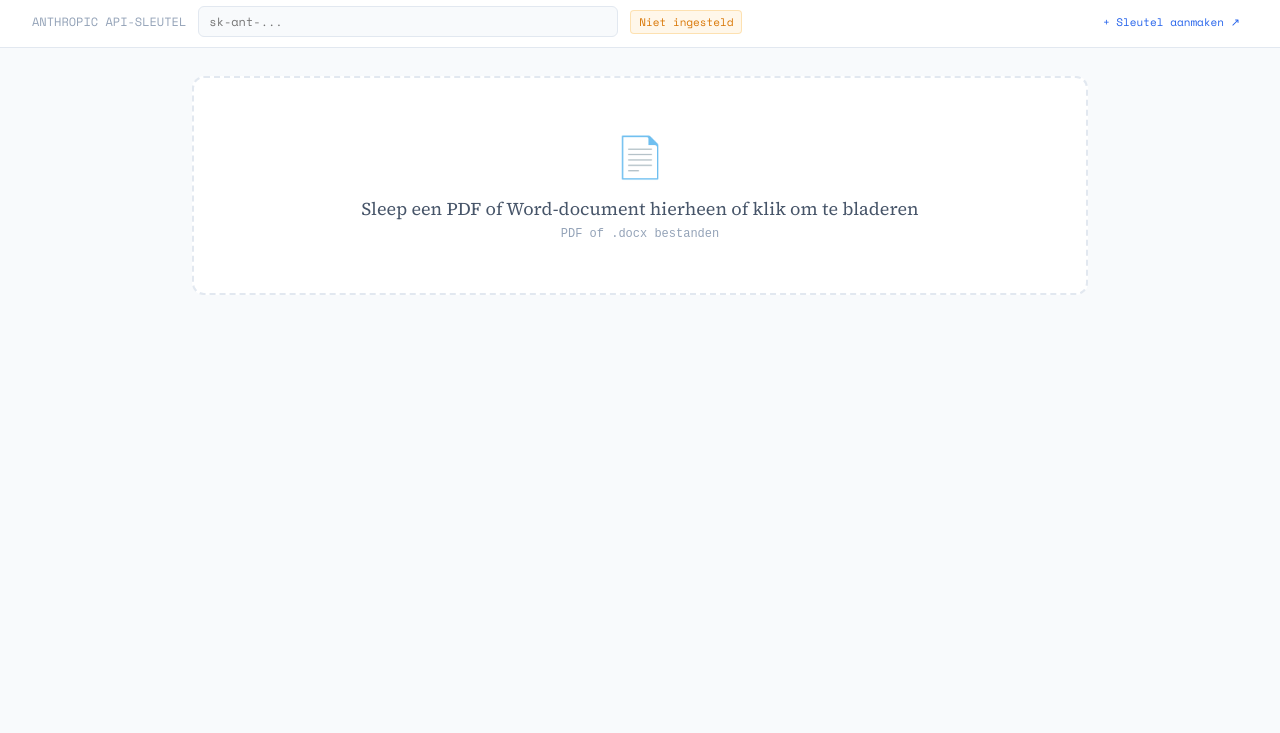
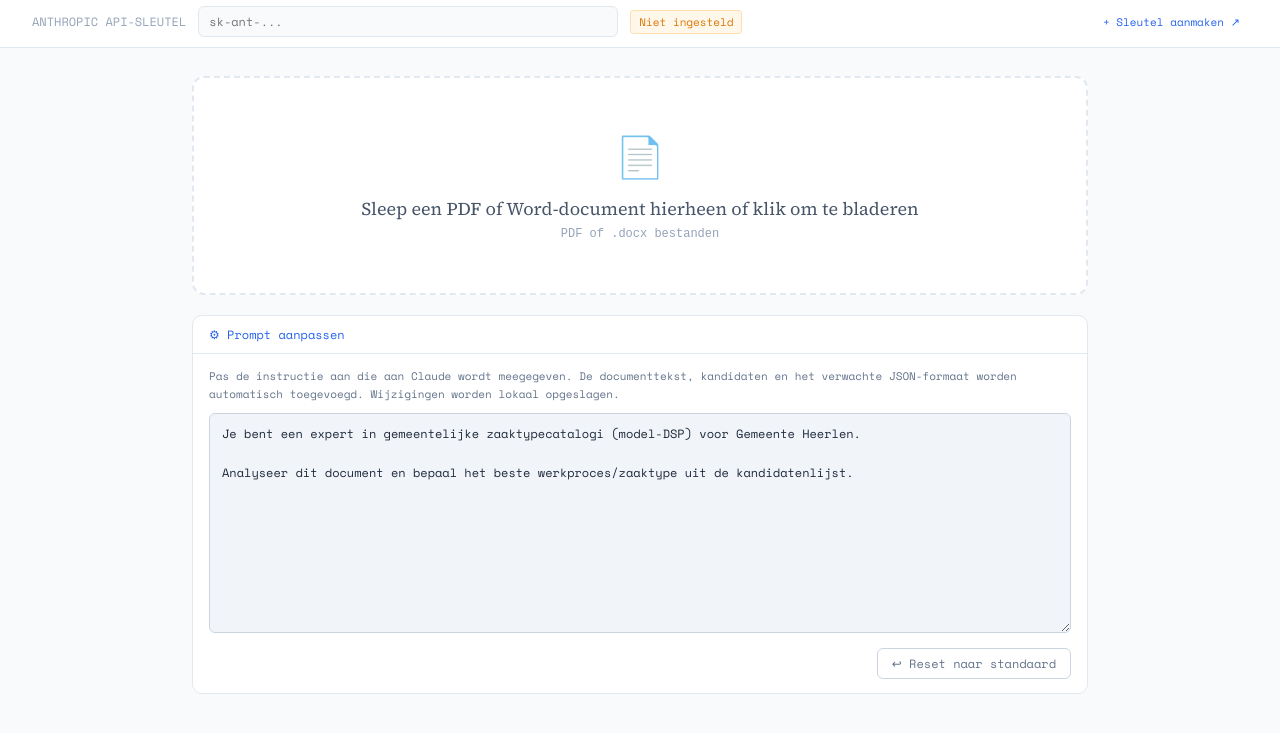
Before and after one commit to Gemeente-Heerlen/zaaktype-classificator, a plain HTML site: page index.html in a window 1280 px wide. Shown: the part 83-816 px from the top of the page. Drawn offline with nearby package versions, Linux system fonts and the light colour scheme.

Commit message:
Mogelijkheid tot het aanpassen de prompt toegevoegd.

```diff
--- a/index.html
+++ b/index.html
@@ -571,6 +571,66 @@
       vertical-align: middle
     }
 
+    .prompt-panel {
+      margin-bottom: 20px;
+      background: var(--bg2);
+      border: 1px solid var(--border);
+      border-radius: 10px;
+      overflow: hidden
+    }
+
+    .prompt-toggle {
+      padding: 10px 16px;
+      font-family: var(--mono);
+      font-size: 12px;
+      color: var(--text3);
+      cursor: pointer;
+      user-select: none;
+      list-style: none;
+      display: flex;
+      align-items: center;
+      gap: 6px
+    }
+
+    .prompt-toggle::-webkit-details-marker { display: none }
+    .prompt-panel[open] .prompt-toggle { color: var(--accent) }
+
+    .prompt-body {
+      padding: 14px 16px;
+      border-top: 1px solid var(--border)
+    }
+
+    .prompt-textarea {
+      width: 100%;
+      min-height: 220px;
+      background: var(--bg3);
+      border: 1px solid var(--border2);
+      border-radius: 6px;
+      padding: 10px 12px;
+      font-family: var(--mono);
+      font-size: 12px;
+      color: var(--text);
+      resize: vertical;
+      outline: none;
+      line-height: 1.6;
+      tab-size: 2
+    }
+
+    .prompt-textarea:focus { border-color: var(--accent) }
+
+    .btn-ghost {
+      padding: 6px 14px;
+      background: transparent;
+      border: 1px solid var(--border2);
+      border-radius: 6px;
+      color: var(--text3);
+      cursor: pointer;
+      font-size: 12px;
+      font-family: var(--mono)
+    }
+
+    .btn-ghost:hover { background: var(--bg3) }
+
     .apikey-bar {
       background: var(--bg2);
       border-bottom: 1px solid var(--border);
@@ -650,6 +710,19 @@
       <div style="font-size:12px;color:var(--text4);font-family:monospace;margin-top:6px">PDF of .docx bestanden</div>
       <input type="file" id="file-input" accept="application/pdf,.docx,application/vnd.openxmlformats-officedocument.wordprocessingml.document" style="display:none">
     </div>
+    <details class="prompt-panel" id="prompt-panel" open>
+      <summary class="prompt-toggle">⚙ Prompt aanpassen</summary>
+      <div class="prompt-body">
+        <div style="font-size:11px;color:var(--text3);font-family:var(--mono);margin-bottom:10px;line-height:1.6">
+          Pas de instructie aan die aan Claude wordt meegegeven. De documenttekst, kandidaten en het verwachte JSON-formaat worden automatisch toegevoegd. Wijzigingen worden lokaal opgeslagen.
+        </div>
+        <textarea id="prompt-textarea" class="prompt-textarea" spellcheck="false"></textarea>
+        <div style="display:flex;gap:8px;margin-top:10px;justify-content:flex-end;align-items:center">
+          <span id="prompt-saved" style="font-size:11px;color:var(--green);font-family:var(--mono);opacity:0;transition:opacity .3s">Opgeslagen ✓</span>
+          <button class="btn-ghost" onclick="resetPrompt()">↩ Reset naar standaard</button>
+        </div>
+      </div>
+    </details>
     <div class="log-panel" id="log-panel"></div>
     <div class="error-box" id="error-box"></div>
     <div id="results">
@@ -888,9 +961,42 @@
       return scored.filter(x => x.score > 0).sort((a, b) => b.score - a.score).slice(0, n).map(x => x.wp);
     }
 
+    const DEFAULT_PROMPT_TEMPLATE = `Je bent een expert in gemeentelijke zaaktypecatalogi (model-DSP) voor Gemeente Heerlen.
+
+Analyseer dit document en bepaal het beste werkproces/zaaktype uit de kandidatenlijst.`;
+
+    function getPromptTemplate() {
+      return localStorage.getItem('prompt-template') || DEFAULT_PROMPT_TEMPLATE;
+    }
+
+    function resetPrompt() {
+      localStorage.removeItem('prompt-template');
+      document.getElementById('prompt-textarea').value = DEFAULT_PROMPT_TEMPLATE;
+    }
+
+    const promptTextarea = document.getElementById('prompt-textarea');
+    const promptSaved = document.getElementById('prompt-saved');
+    let promptSaveTimer;
+    promptTextarea.value = getPromptTemplate();
+    promptTextarea.addEventListener('input', () => {
+      localStorage.setItem('prompt-template', promptTextarea.value);
+      promptSaved.style.opacity = '1';
+      clearTimeout(promptSaveTimer);
+      promptSaveTimer = setTimeout(() => promptSaved.style.opacity = '0', 1500);
+    });
+
     function buildPrompt(docText, cands) {
       const list = cands.map(wp => `ID:${wp.id}|Kern:${wp.k}|Taakveld:${wp.tv || ''}|Zaaktype:${wp.zn || wp.k}|Waardering:${wp.w || '?'}|Bewaartermijn:${wp.bt || 'n.v.t.'}|Ingang:${wp.ig || '?'}|Archiefcode:${wp.ac || '?'}|Grondslag:${wp.ga || '?'}|Privacy:${wp.pc || '?'}`).join('\n');
-      return `Je bent een expert in gemeentelijke zaaktypecatalogi (model-DSP) voor Gemeente Heerlen.\n\nAnalyseer dit document en bepaal het beste werkproces/zaaktype uit de kandidatenlijst.\n\nDOCUMENT:\n${docText.slice(0, 4000)}\n\nKANDIDATEN (${cands.length} stuks):\n${list}\n\nAntwoord UITSLUITEND als geldig JSON, geen andere tekst:\n{"top3":[{"id":"BXXXX","zekerheid":85,"uitleg":"Max 2 zinnen"},{"id":"BXXXX","zekerheid":60,"uitleg":"..."},{"id":"BXXXX","zekerheid":40,"uitleg":"..."}],"samenvatting":"Wat voor document dit is in één zin"}`;
+      return `${getPromptTemplate()}
+
+DOCUMENT:
+${docText.slice(0, 4000)}
+
+KANDIDATEN (${cands.length} stuks):
+${list}
+
+Antwoord UITSLUITEND als geldig JSON, geen andere tekst:
+{"top3":[{"id":"BXXXX","zekerheid":85,"uitleg":"Max 2 zinnen"},{"id":"BXXXX","zekerheid":60,"uitleg":"..."},{"id":"BXXXX","zekerheid":40,"uitleg":"..."}],"samenvatting":"Wat voor document dit is in één zin"}`;
     }
 
     const BIV = { 'Laag (1)': '#10b981', 'Midden (2)': '#f59e0b', 'Hoog (3)': '#ef4444' };
```
